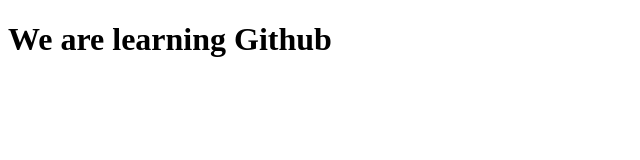
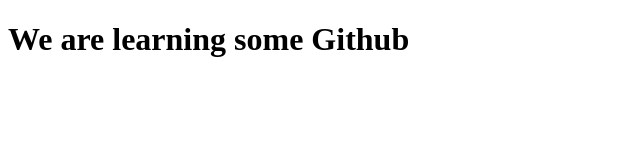
Before and after one commit to kinnarip87/github-demo, a plain HTML site: page index.html in a window 1280 px wide. Shown: the whole page, without its empty margins (0-640 px from the left). Drawn offline with Linux system fonts and the light colour scheme.

Commit message:
Added the word "some"

```diff
--- a/index.html
+++ b/index.html
@@ -5,6 +5,6 @@
 	<title>Github Demo</title>
 </head>
 	<body>
-		<h1>We are learning Github</h1>
+		<h1>We are learning some Github</h1>
 	</body>
 </html>
```
